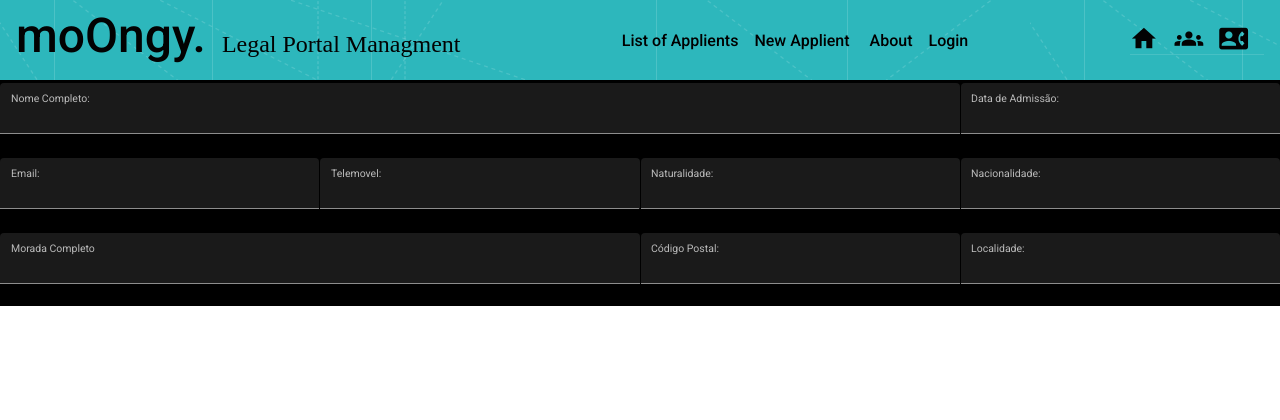
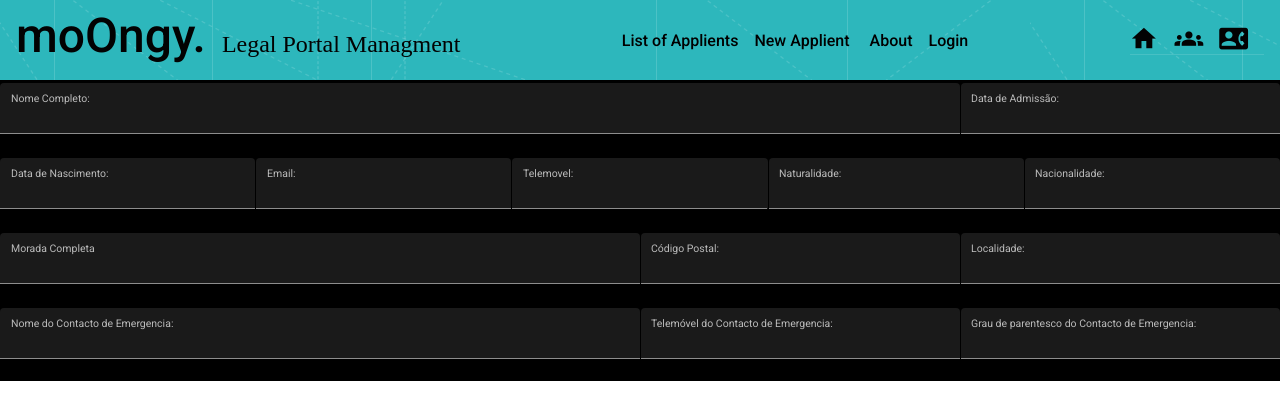
Before and after one commit to Tonyfilho/legalPortalManagment, an Angular app in the folder legalPortalManagment/: page /applient/1 in a window 1280 px wide. Shown: the top 420 px of the page. Built offline with nearby package versions, Linux system fonts and the light colour scheme; a web font is replaced by a local one.

Commit message:
outra grid

```diff
--- a/legalPortalManagment/src/app/applients/applient/applient.component.html
+++ b/legalPortalManagment/src/app/applients/applient/applient.component.html
@@ -1,6 +1,6 @@
 <div class="main">
   <form class="example-form">
-    <!-- 1º coluna  to ROOF-->
+    <!-- 0º coluna  to ROOF-->
     <mat-grid-list cols="4" rowHeight="5rem">
       <mat-grid-tile colspan="4"> </mat-grid-tile>
     </mat-grid-list>
@@ -29,7 +29,17 @@
       </mat-grid-tile>
     </mat-grid-list>
     <!-- 2º Grid  nome e data de admissão -->
-    <mat-grid-list cols="4" rowHeight="4.7rem" gutterSize="1px">
+    <mat-grid-list cols="5" rowHeight="4.7rem" gutterSize="1px">
+      <mat-grid-tile colspan="1">
+        <mat-form-field
+          floatLabel="always"
+          appearance="fill"
+          color="primary"
+          style="width: 100%"
+        >
+          <mat-label>Data de Nascimento:</mat-label>
+          <input matInput /> </mat-form-field
+      ></mat-grid-tile>
       <mat-grid-tile colspan="1">
         <mat-form-field
           floatLabel="always"
@@ -83,7 +93,7 @@
           color="primary"
           style="width: 100%"
         >
-          <mat-label>Morada Completo</mat-label>
+          <mat-label>Morada Completa</mat-label>
           <input matInput /> </mat-form-field
       ></mat-grid-tile>
       <mat-grid-tile colspan="1">
@@ -109,5 +119,40 @@
         </mat-form-field>
       </mat-grid-tile>
     </mat-grid-list>
+    <!-- 4º Grid  Contato de emergencia -->
+    <mat-grid-list cols="4" rowHeight="4.7rem" gutterSize="1px">
+      <mat-grid-tile colspan="2">
+        <mat-form-field
+          floatLabel="always"
+          appearance="fill"
+          color="primary"
+          style="width: 100%"
+        >
+          <mat-label>Nome do Contacto de Emergencia:</mat-label>
+          <input matInput /> </mat-form-field
+      ></mat-grid-tile>
+      <mat-grid-tile colspan="1">
+        <mat-form-field
+          floatLabel="always"
+          appearance="fill"
+          color="primary"
+          style="width: 100%"
+        >
+          <mat-label>Telemóvel do Contacto de Emergencia:</mat-label>
+          <input matInput />
+        </mat-form-field>
+      </mat-grid-tile>
+      <mat-grid-tile colspan="1">
+        <mat-form-field
+          floatLabel="always"
+          appearance="fill"
+          color="primary"
+          style="width: 100%"
+        >
+          <mat-label>Grau de parentesco do Contacto de Emergencia:</mat-label>
+          <input matInput />
+        </mat-form-field>
+      </mat-grid-tile>
+    </mat-grid-list>
   </form>
 </div>
```
